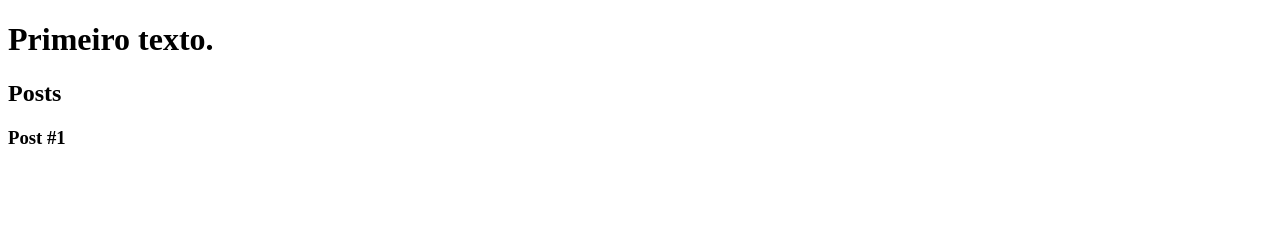
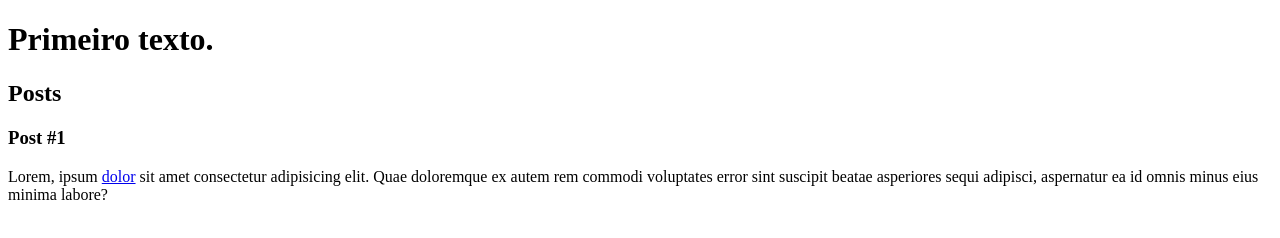
Before and after one commit to Poketnans/dio-desafio-repositorio, a plain HTML site: page index.html in a window 1280 px wide. Drawn offline with Linux system fonts and the light colour scheme.

Commit message:
Adiciona um texto e um link

```diff
--- a/index.html
+++ b/index.html
@@ -16,6 +16,15 @@
         <header>
           <h3>Post #1</h3>
         </header>
+        <body>
+          <p>
+            Lorem, ipsum
+            <a href="https://html5zombo.com/" target="_blank">dolor</a> sit amet
+            consectetur adipisicing elit. Quae doloremque ex autem rem commodi
+            voluptates error sint suscipit beatae asperiores sequi adipisci,
+            aspernatur ea id omnis minus eius minima labore?
+          </p>
+        </body>
       </article>
     </section>
     <footer></footer>
```
